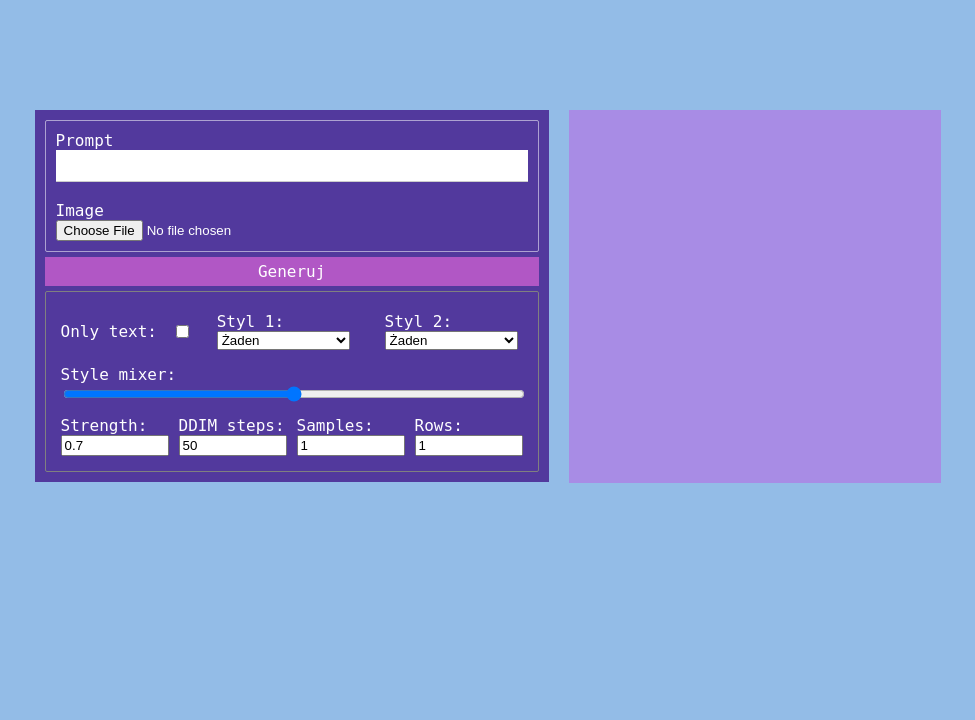
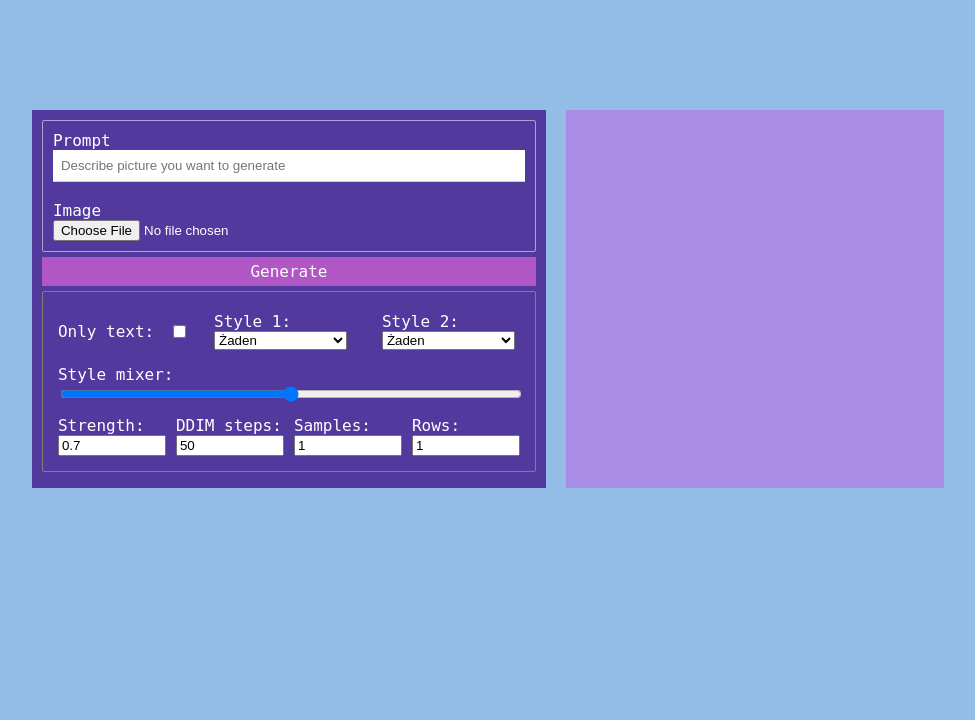
Before and after one commit to bullyhunter1917/Generative-Website, a Flask app: page / in a window 1280 px wide. Shown: the part 82-802 px from the top of the page, without its empty margins (152-1127 px from the left). Run offline with Flask 3, Linux system fonts and the light colour scheme; parts of the project's set-up code (start-up, migrations or seed data) failed here and were passed over; some libraries are stand-ins or nearby versions.

Commit message:
Fully working web app v1.0

```diff
--- a/app/static/styles.css
+++ b/app/static/styles.css
@@ -89,6 +89,7 @@ button, label {
 }
 
 .home-input {
+    height: 358px;
     display: flex;
     background-color: #52399d;
     padding: 10px;
--- a/app/templates/base.html
+++ b/app/templates/base.html
@@ -30,4 +30,3 @@
     </div>
 
 </body>
-</html>
--- a/app/templates/home.html
+++ b/app/templates/home.html
@@ -6,7 +6,7 @@
         <form id="first_form" method="post" action="/_generate" class="home-input">
             <div class="prompt-form">
                 <label for="inputText">Prompt</label>
-                <input class="form-control" type="text" id="inputText" name="inputText">
+                <input class="form-control" type="text" id="inputText" name="inputText" placeholder='Describe picture you want to generate'>
                 <br/>
                 <div class="image-input" id="image">
                     <label for="imageInput">Image</label>
@@ -14,7 +14,12 @@
                 </div>
             </div>
 
-            <button type="submit" id="generate" class="run-btn">Generuj</button>
+            <button type="submit" id="generate" class="run-btn">Generate</button>
+            <div class='wrapper'>
+                <div class='progress-bar'>
+                    <div class='progress' style='width: 0;'></div>
+                </div>
+            </div>
 
             <div class="options-from">
                 <div class="first_row">
@@ -23,7 +28,7 @@
                     <label for="onlyText" class="L_onlyTekst">Only text:</label>
                     <input type="checkbox" id="onlyText" name="onlyText" onclick="takeImg()">
                     <div class="style_selector">
-                        <label for="style1">Styl 1:</label>
+                        <label for="style1">Style 1:</label>
                         <select name="style1", id="style1">
                             <option value="">Żaden</option>
                             <option value=" <charcoal-style>">Węgiel</option>
@@ -35,7 +40,7 @@
                         </select>
                     </div>
                     <div class="style_selector">
-                        <label for="style2">Styl 2:</label>
+                        <label for="style2">Style 2:</label>
                         <select name="style2", id="style2">
                             <option value="">Żaden</option>
                             <option value=" <charcoal-style>">Węgiel</option>
@@ -54,7 +59,7 @@
                 <div class="second_row">
                     <div class="option">
                         <label for="strength">Strength:</label>
-                        <input type="number" min="0.00" max="1.00" step="0.01" value="0.7" name="strength">
+                        <input type="number" min="0.00" max="1.00" step="0.01" value="0.7" name="strength" id='strength'>
                     </div>
                     <div class="option">
                         <label for="ddim_steps">DDIM steps:</label>
@@ -82,6 +87,8 @@
     <script type="text/javascript">
         $(function() {
             $('#first_form').ajaxForm(function(data) {
+                $('.wrapper').css('display', 'none');
+                $('#generate').css('display', 'block');
                 if (data.msg == undefined) {
                     $('#msg').css("display", "none");
                     $('#msg').text("");
@@ -89,20 +96,43 @@
                     $('#msg').css("display", "flex");
                     $('#msg').text(data.msg);
                 }
-                if (data.type == "error") {
-                    $('#msg').css("color", "#d53434ad");
-                } else if (data.type == "success") {
-                    $('#msg').css("color", "74d534ad");
+
+                if (data.t == "error") {
+                    console.log('red');
+                    $('#msg').css("background-color", "#d53434ad");
+                } else {
+                    console.log("Green");
+                    $('#msg').css("background-color", "#74d534ad");
                 }
+
                 if (data.result == undefined) {
-                    $('#result').attr('src', "");
+                    $('#result').css('display', "none");
+                    $('#result').attr('src', '');
                 } else {
+                    $('#result').css('display', 'flex');
                     $('#result').attr('src', "static/generated/"+data.result);
+                }
+
+                if (data.col == undefined && data.row == undefined) {
+                    $('#result').attr('width', '512');
+                    $('#result').attr('height', '512');
+                } else if (data.row == undefined) {
+                    $('#result').attr('width', '512');
+                    $('#result').attr('height', '256');
+                } else if (data.col == undefined) {
+                    $('#result').attr('width', '256');
+                    $('#result').attr('height', '512');
                 }
             });
         });
     </script>
 
+    <script>
+        $('#first_form').submit(function() {
+                    $('#generate').css('display', 'none');
+                    $('.wrapper').css('display', 'flex');
+                    });
+    </script>
 
     <script>
         function takeImg() {
@@ -110,8 +140,10 @@
             var imgInput = document.getElementById("image");
             if (checkBox.checked == true) {
                 imgInput.style.display = "none";
+                $('#strength').attr('disabled', 'disabled');
             } else {
                 imgInput.style.display = "flex";
+                $('#strength').removeAttr('disabled');
             }
         }
     </script>
--- a/app/views.py
+++ b/app/views.py
@@ -3,7 +3,7 @@ from werkzeug.utils import secure_filename
 from flask import Blueprint, render_template, request, jsonify, flash
 from .task import generate_picture
 
-UPLOAD_FOLDER = 'my_proj_env/bin/app/static/uploads'
+UPLOAD_FOLDER = 'app/static/uploads'
 ALLOWED_EXTENSIONS = {'png', 'jpg', 'jpeg'}
 
 
@@ -16,7 +16,6 @@ views = Blueprint('views', __name__)
 
 @views.route('/', methods=['GET', 'POST'])
 def home():
-    print("HELLO")
 
     return render_template('home.html')
 
@@ -32,39 +31,54 @@ def generate():
     style1 = request.form.get('style1')
     style2 = request.form.get('style2')
     alpha = float(request.form.get('alpha')) / 1000.0
-    strength = float(request.form.get('strength'))
+    if only_text:
+        strength = 0.7
+    else:
+        strength = float(request.form.get('strength'))
+
     ddim_steps = int(request.form.get('ddim_steps'))
     n_samples = int(request.form.get('n_samples'))
     n_iter = int(request.form.get('n_iter'))
 
     if only_text:
         if text == "":
-            return jsonify(result='', msg='Please provide input in only text mode', t='error')
+            return jsonify(msg='Please provide input in only text mode', t='error')
 
         res = generate_picture(text, None, only_text, style1, style2, alpha, strength, ddim_steps, n_samples, n_iter)
 
-        return jsonify(result=res, msg='Generated picture', t='success')
+        if n_samples == n_iter:
+            return jsonify(result=res, msg='Generated picture', t='success')
+        elif n_samples > n_iter:
+            return jsonify(result=res, msg='Generated picture', t='success', col='')
+        elif n_iter > n_samples:
+            return jsonify(result=res, msg='Generated picture', t='success', row='')
 
     else:
         if 'files[]' not in request.files:
-            print('return msg')
-            return jsonify(result='', msg='Attach a file', t='error')
+            return jsonify(msg='Attach a file', t='error')
 
         file = request.files['files[]']
         if file and allowed_file(file.filename):
             if text == "" and (style1 == '' or style2 == ''):
-                return jsonify(result='', msg='If one of styles is None please add Prompt', t='error')
+                return jsonify(msg='If one of styles is None please add Prompt', t='error')
 
             filename = secure_filename(file.filename)
-
-            print(filename)
 
             file.save(UPLOAD_FOLDER + '/' + filename)
 
             res = generate_picture(text, filename, only_text, style1, style2, alpha, strength, ddim_steps, n_samples,
                                    n_iter)
-            return jsonify(result=res, msg='Generated picture', t='success')
+
+            if n_samples == n_iter:
+                return jsonify(result=res, msg='Generated picture', t='success')
+
+            elif n_samples > n_iter:
+                return jsonify(result=res, msg='Generated picture', t='success', col='')
+
+            elif n_iter > n_samples:
+                return jsonify(result=res, msg='Generated picture', t='success', row='')
+
         else:
-            return jsonify(result='', msg='Accepted files: png, jpg, jpeg', t='error')
+            return jsonify(msg='Accepted files: png, jpg, jpeg', t='error')
 
     return "done"
--- a/wsgi.py
+++ b/wsgi.py
@@ -2,4 +2,4 @@ from app import create_app
 
 app = create_app()
 
-app.run(debug=True)
+app.run()
```
Also changed, not shown: other parts of app/static/styles.css (+35 -1 lines), app/task.py (+62 -58 lines), README.md.
